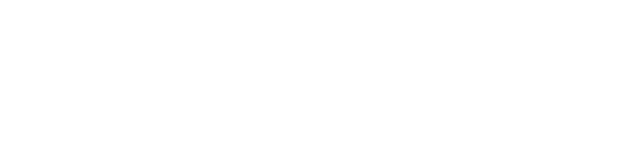
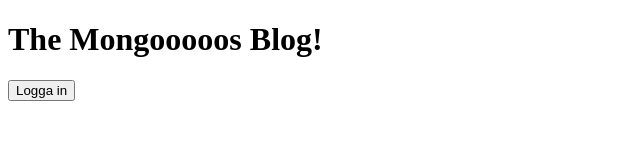
Before and after one commit to plugga-tech/user-based-content-gul, a website with bundled scripts: page Frontend/index.html in a window 1280 px wide. Shown: the whole page, without its empty margins (0-640 px from the left). Built offline with nearby package versions, Linux system fonts and the light colour scheme.

Commit message:
add header and loginBtn

```diff
--- a/Frontend/index.html
+++ b/Frontend/index.html
@@ -6,9 +6,12 @@
     <meta name="viewport" content="width=device-width, initial-scale=1.0">
     <script src="./js/script.js" defer type="module"></script>
     <link rel="stylesheet" href="./css/style.css">
-    <title>Document</title>
+    <title>The Mongoooos Blog!</title>
 </head>
 <body>
-
+    <header id="main-Head">
+        <h1>The Mongooooos Blog!</h1>
+    </header>
+    <div id="main-Container"></div>
 </body>
 </html>
--- /dev/null
+++ b/Frontend/js/headerBtn.js
@@ -0,0 +1,21 @@
+'use strict';
+
+const mainContainer = document.getElementById('main-Container');
+
+export default async function headerBtn() {
+    console.log("hej");
+    const loginBtn = document.createElement('button');
+
+    loginBtn.innerText = "Logga in";
+
+    loginBtn.addEventListener('click', () => {
+      loginBtn.style.display = 'none';
+
+      console.log("Du är inloggad");
+    })
+
+    mainContainer.appendChild(loginBtn);
+
+
+  // När man har loggat in ska knappen försvinna och bytas mot andra saker som t.ex "Hej ditt namn"
+};
--- a/Frontend/js/script.js
+++ b/Frontend/js/script.js
@@ -0,0 +1,4 @@
+'use strict';
+
+import headerBtn from './headerBtn.js';
+headerBtn()
```
